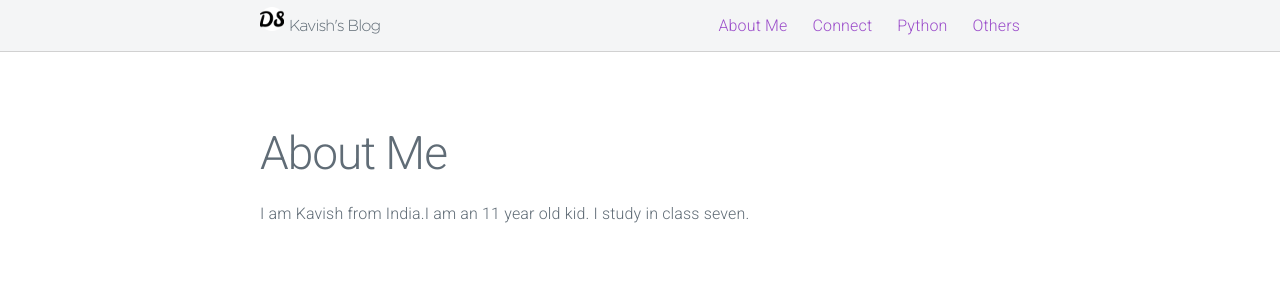
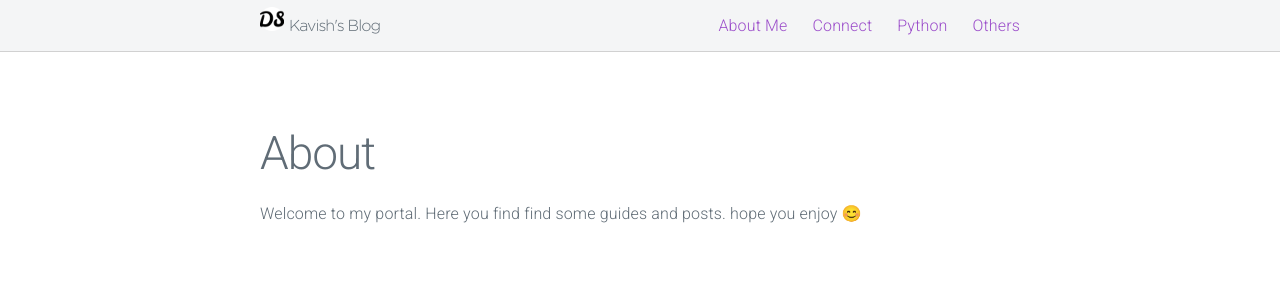
Before and after one commit to kavishdev/kavishdev.github.io, a Jekyll site: the page built from aboutme.md, in a window 1280 px wide. Shown: the top 300 px of the page. Built offline with Jekyll 4.4.1, drawn with Linux system fonts in a browser that asks for light colours; our own code applies the rules of GitHub Pages for plain Markdown files.

Commit message:
Update aboutme.md

```diff
--- a/aboutme.md
+++ b/aboutme.md
@@ -2,7 +2,8 @@
 layout: index
 ---
 
-# About Me
-I am Kavish from India.I am an 11 year old kid. I study in class seven.
+# About
+Welcome to my portal. Here you find find some guides and posts.
+hope you enjoy 😊
  <!-- ![](/imgs/myimage.jpeg) -->
 <!-- ![alt text](/static/favicon.png) -->
```
